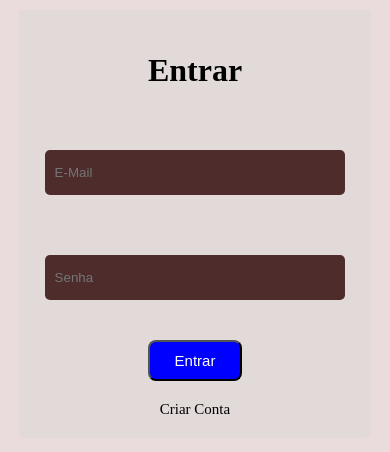
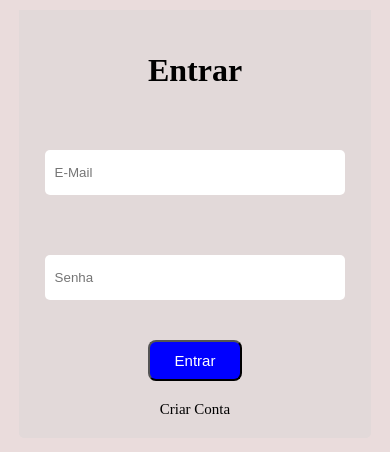
Before and after one commit to AlisonNunesAraujo/chamados, a React (Create React App) app: page / in a window 390 px wide. Shown: the part 198-650 px from the top of the page. Built offline with nearby package versions, Linux system fonts and the light colour scheme.

Commit message:
'ajustes'

```diff
--- a/src/pages/Entrar/style.css
+++ b/src/pages/Entrar/style.css
@@ -53,6 +53,7 @@
   .inputs {
     width: 90%;
     height: 25px;
-    color: white;
+    color: rgb(0, 0, 0);
+    background-color: white;
   }
 }
```
